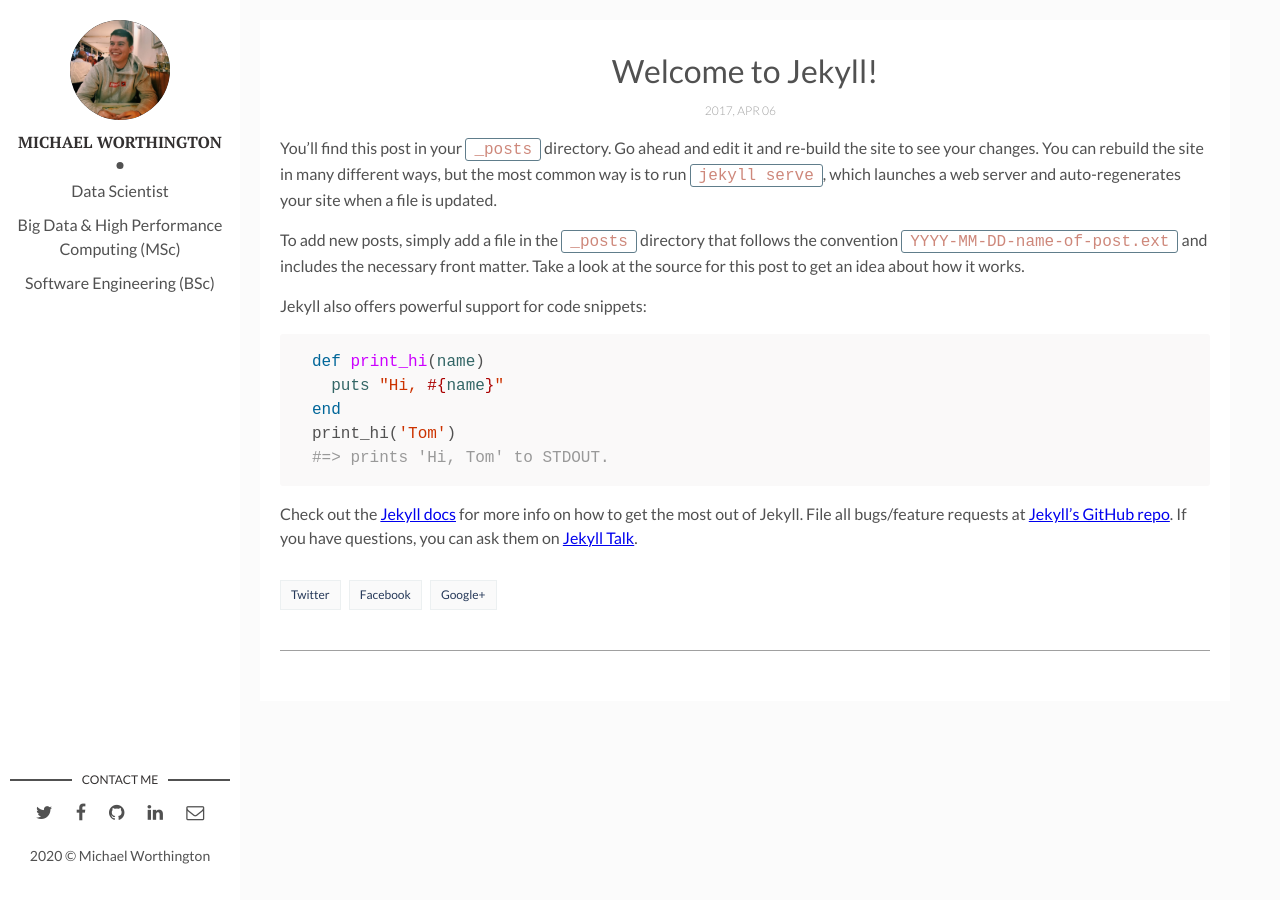
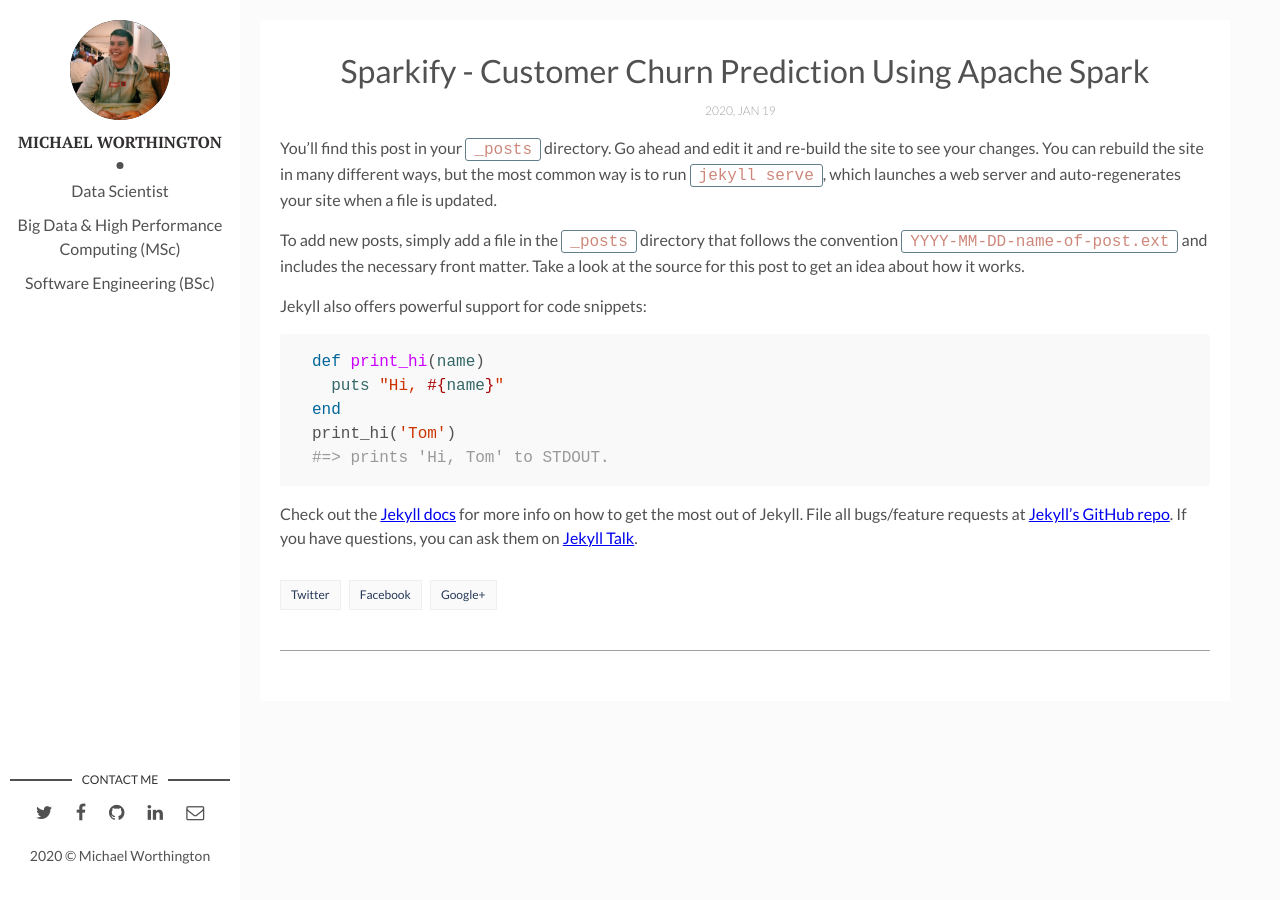
Before and after one commit to Mikewortho/Mikewortho.github.io, a Jekyll site: the page built from _posts/2017-04-06-welcome-to-jekyll.markdown, in a window 1280 px wide. Built offline with Jekyll 4.4.1, drawn with Linux system fonts in a browser that asks for light colours.

Commit message:
Update 2017-04-06-welcome-to-jekyll.markdown

```diff
--- a/_posts/2017-04-06-welcome-to-jekyll.markdown
+++ b/_posts/2017-04-06-welcome-to-jekyll.markdown
@@ -1,7 +1,7 @@
 ---
 layout: post
-title: "Welcome to Jekyll!"
-date: 2017-04-06 13:32:20 +0300
+title: "Sparkify - Customer Churn Prediction Using Apache Spark"
+date: 2020-01-19 20:58:20
 description: You’ll find this post in your `_posts` directory. Go ahead and edit it and re-build the site to see your changes. # Add post description (optional)
 img:  # Add image post (optional)
 ---
```
